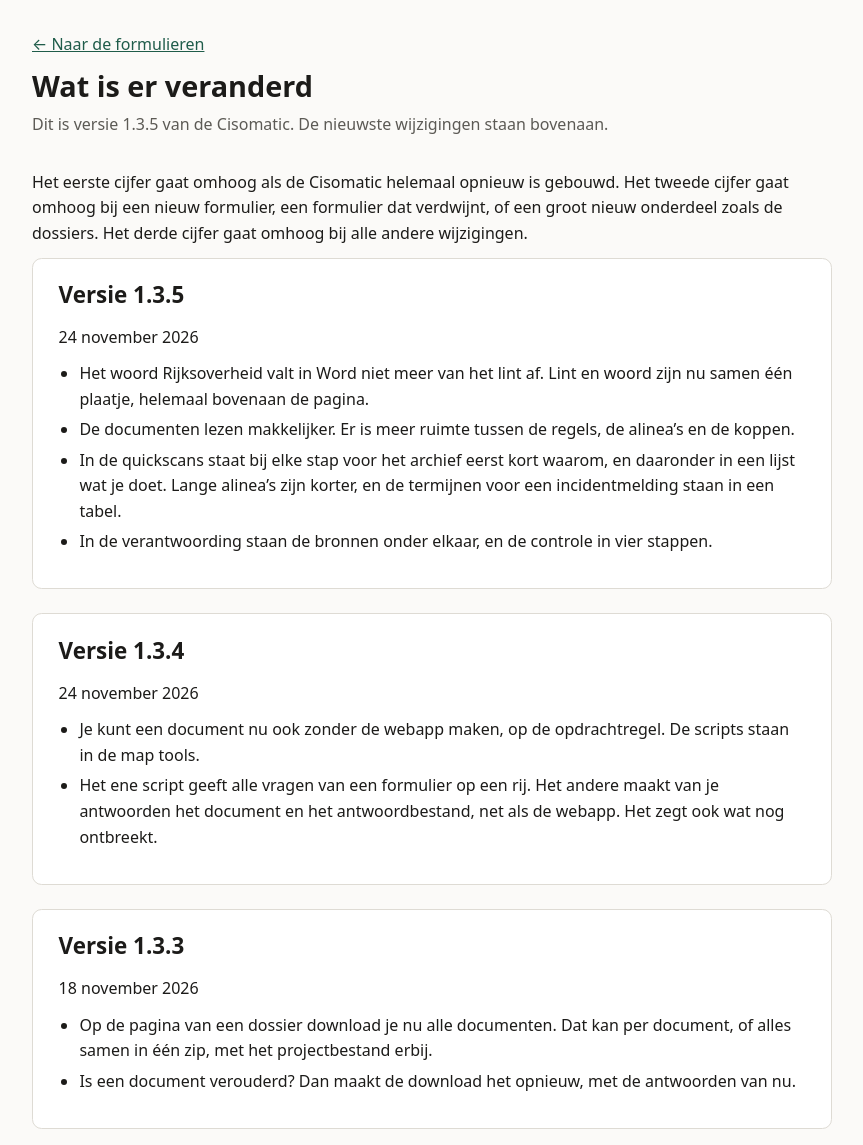
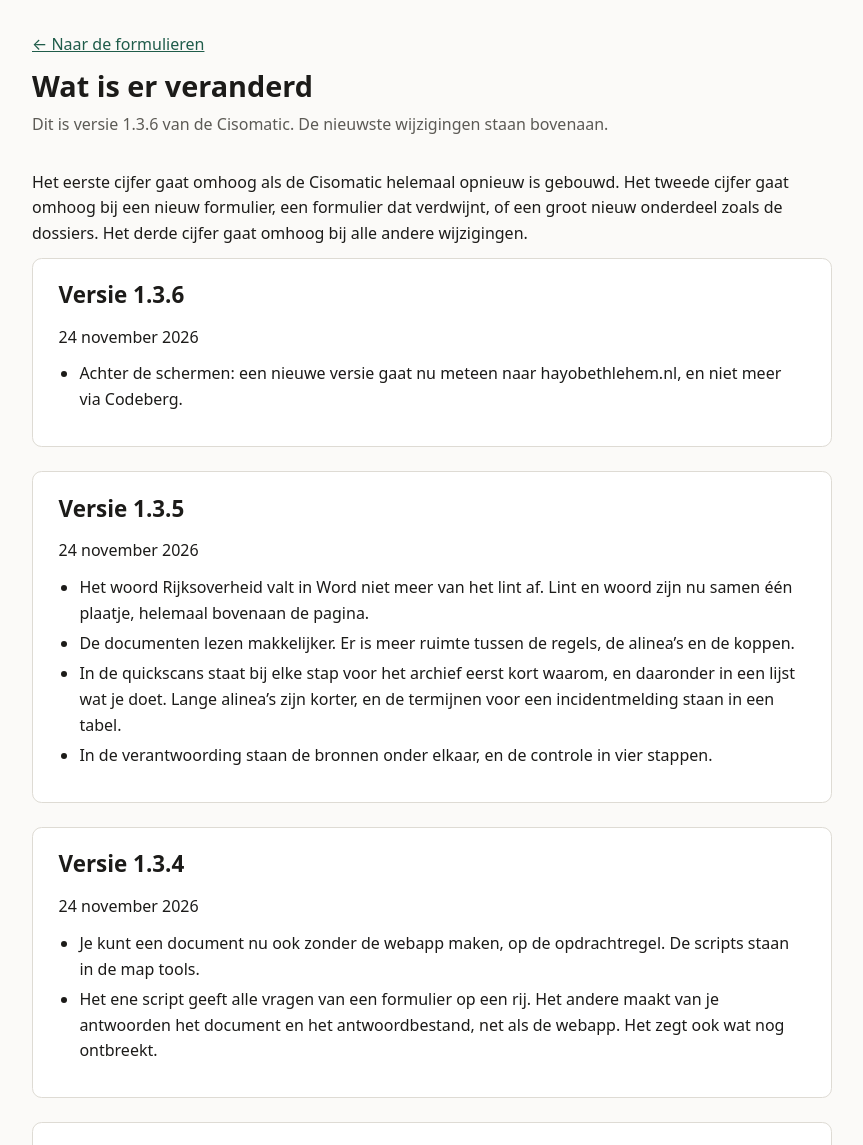
Before and after one commit to hayo/Cisomatic, a PHP site: page /wijzigingen/index.php in a window 1280 px wide. Shown: the top 1145 px of the page, without its empty margins (208-1071 px from the left). Run offline with PHP 8.4, Linux system fonts and the light colour scheme.

Commit message:
Naar de site op GitHub, niet meer naar Codeberg
De workflow heet nu naar-site.yml en zet de map met git subtree in
hayo/hayobethlehem.nl. Nodig: het geheim SITE_TOKEN, een fine-grained
token met schrijfrechten op die repo.

```diff
--- a/wijzigingen/versies.php
+++ b/wijzigingen/versies.php
@@ -13,6 +13,13 @@
 declare(strict_types=1);
 
 return [
+    [
+        'versie' => '1.3.6',
+        'datum' => '2026-11-24',
+        'wijzigingen' => [
+            'Achter de schermen: een nieuwe versie gaat nu meteen naar hayobethlehem.nl, en niet meer via Codeberg.',
+        ],
+    ],
     [
         'versie' => '1.3.5',
         'datum' => '2026-11-24',
```
Also changed, not shown: .github/workflows/naar-codeberg.yml (deleted), .github/workflows/naar-site.yml (added), README.md, 2 other files.
